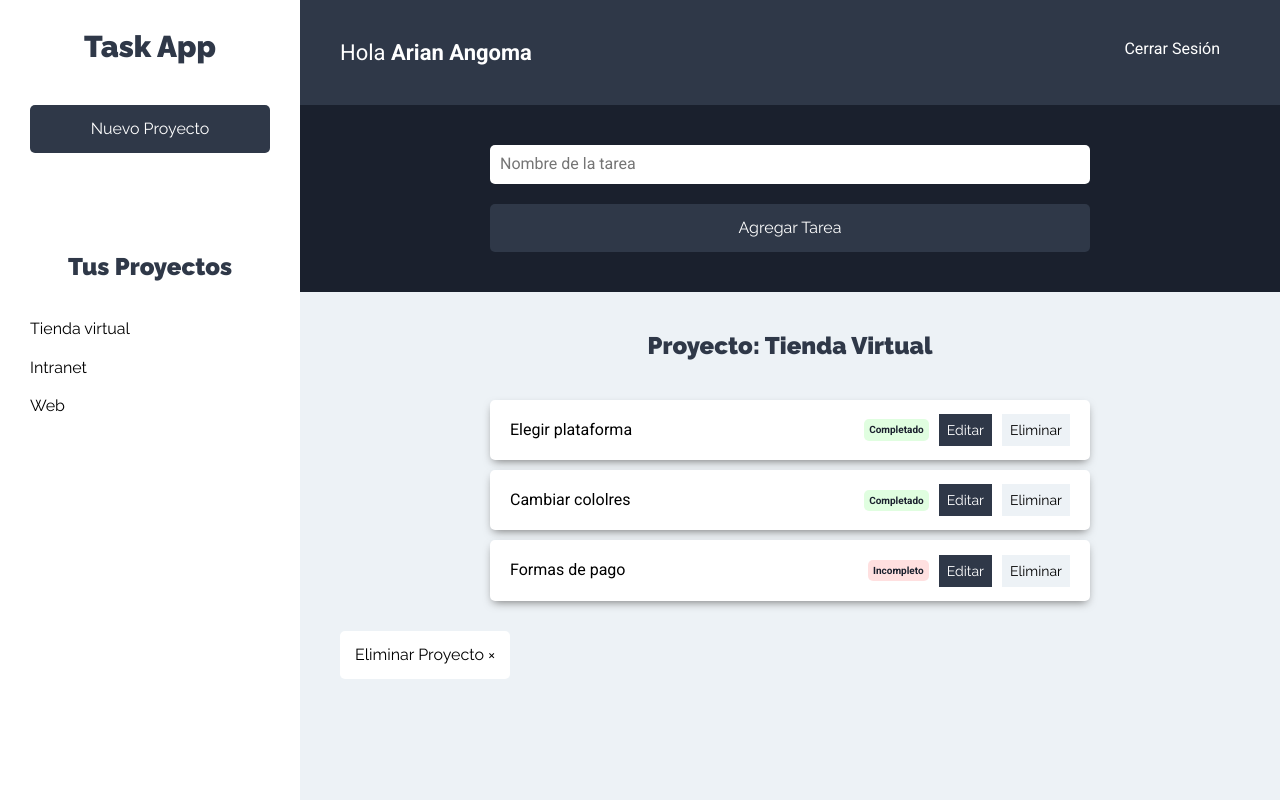
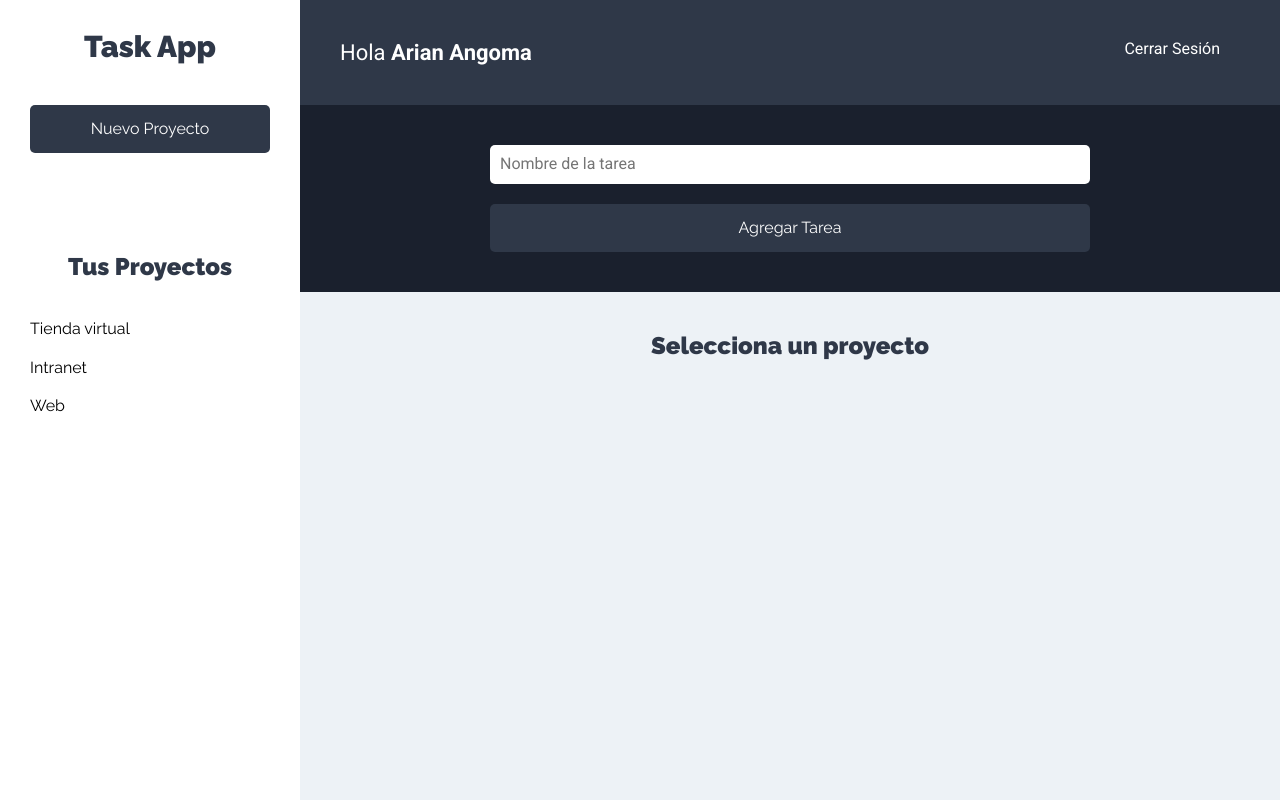
Before and after one commit to ArianAngoma/task-app-frontend-react, a React (Create React App) app: page /projects in a window 1280 px wide. Built offline with nearby package versions, Linux system fonts and the light colour scheme.

Commit message:
Mostrar nombre del proyecto seleccionado

```diff
--- a/src/components/tasks/ListTasks.js
+++ b/src/components/tasks/ListTasks.js
@@ -1,7 +1,17 @@
 /* Importaciones propias */
 import {TaskItem} from './TaskItem';
+import {useContext} from 'react';
+
+/* Importaciones propias */
+import {projectContext} from '../../context/projects/projectContext';
 
 export const ListTasks = () => {
+    /* Obtener el state de proyecto */
+    const {project} = useContext(projectContext);
+
+    /* Valida si no hay un proycto activo */
+    if (!project) return <h2>Selecciona un proyecto</h2>;
+
     const tasks = [
         {name: 'Elegir plataforma', state: true},
         {name: 'Cambiar cololres', state: true},
@@ -10,7 +20,7 @@ export const ListTasks = () => {
 
     return (
         <>
-            <h2>Proyecto: Tienda Virtual</h2>
+            <h2>Proyecto: {project.name}</h2>
 
             <ul className="list-tasks">
                 {
--- a/src/context/projects/projectReducer.js
+++ b/src/context/projects/projectReducer.js
@@ -27,7 +27,7 @@ export const projectReducer = (state, action) => {
         case ACTUAL_PROJECT:
             return {
                 ...state,
-                project: state.projects.filter(project => project.id === action.payload.id)
+                project: state.projects.find(project => project.id === action.payload.id)
             }
         default:
             return state;
```
